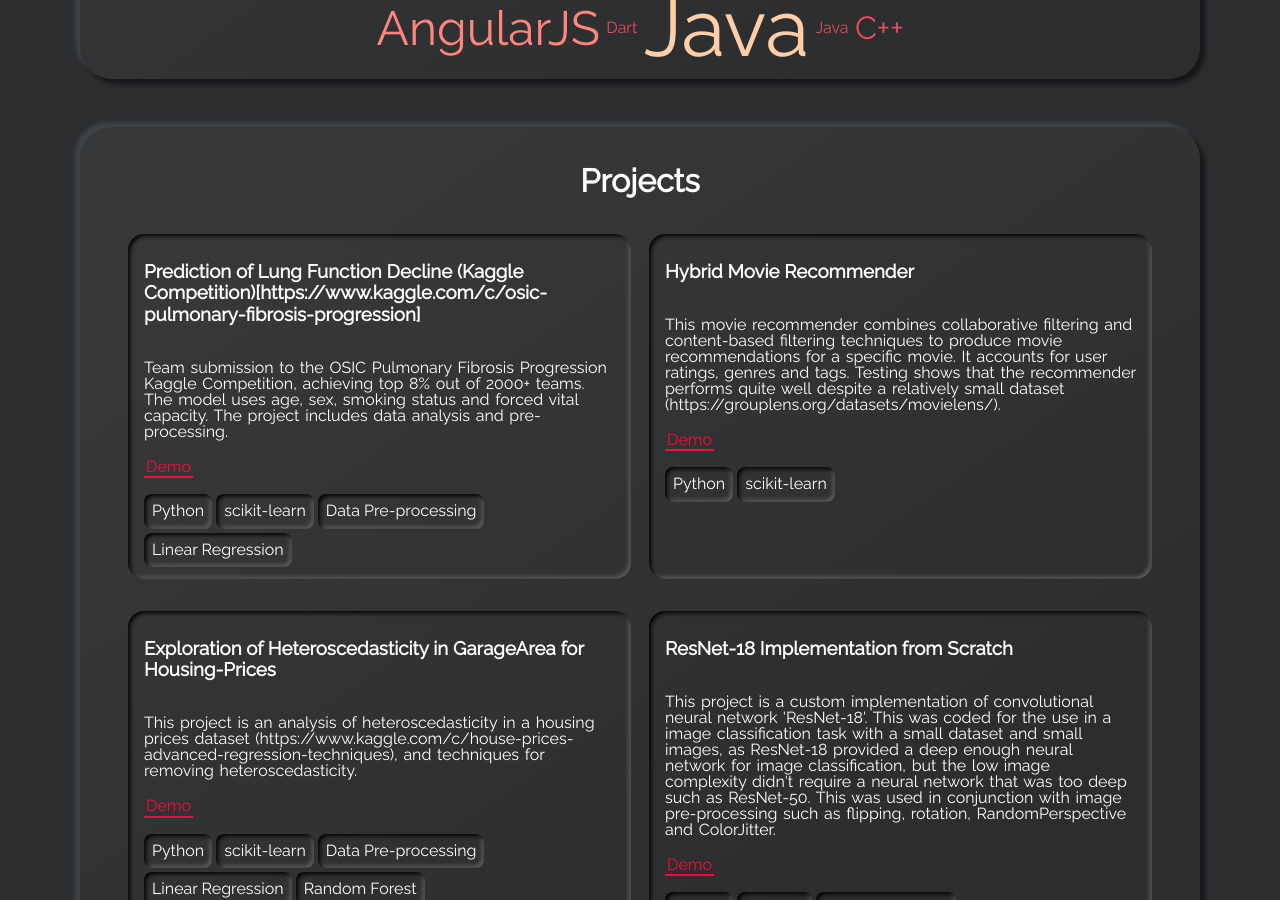
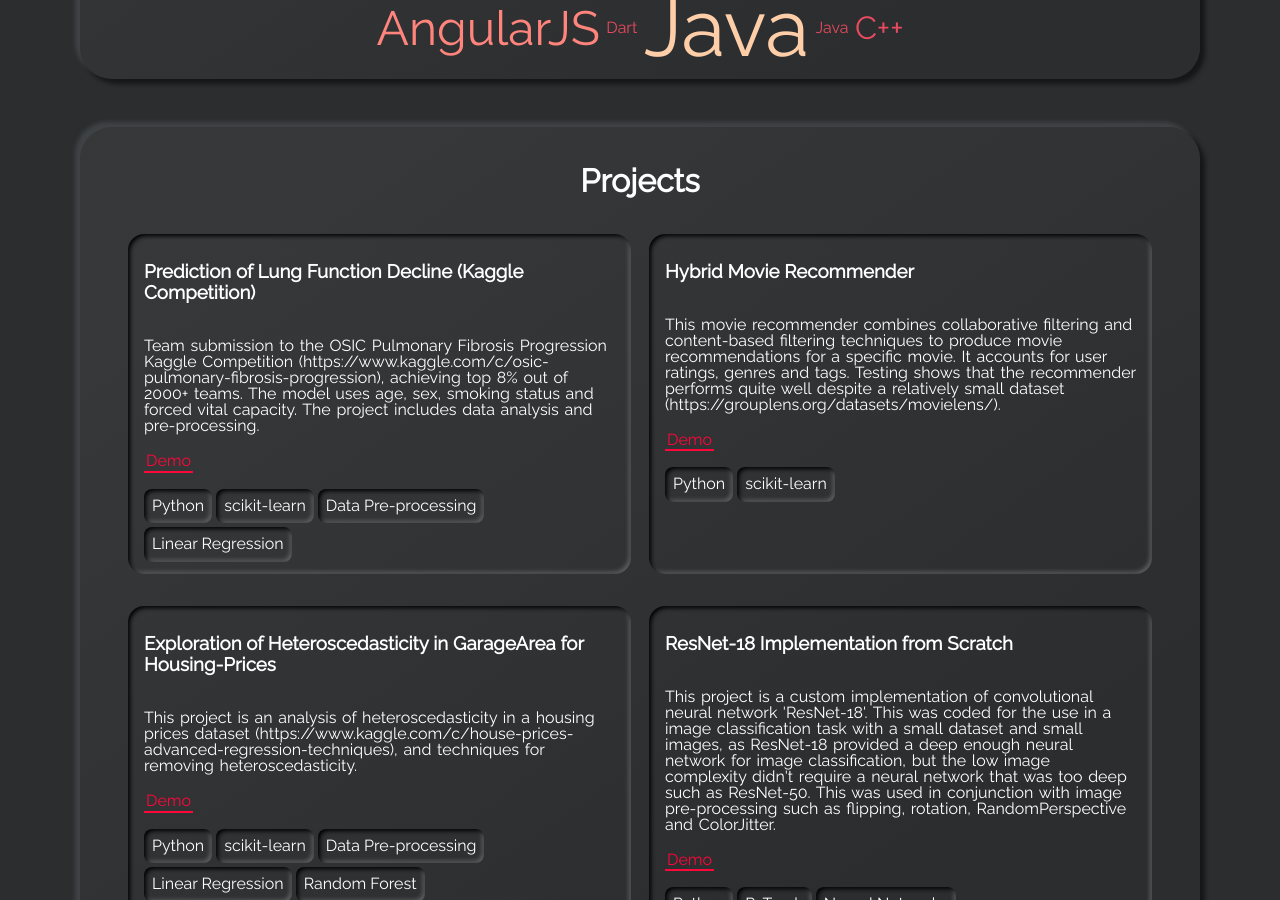
Before and after one commit to maxchen8920/maxchen8920.github.io, a Jekyll site: the page built from index.html, in a window 1280 px wide and 900 px high, scrolled down 1896 px. Built offline with Jekyll 4.4.1, drawn with Linux system fonts in a browser that asks for light colours.

```diff
--- a/_data/projects.yml
+++ b/_data/projects.yml
@@ -13,8 +13,8 @@
 #     - tag: AngularJS
 #     - tag: Node
 
-- name: Prediction of Lung Function Decline (Kaggle Competition)[https://www.kaggle.com/c/osic-pulmonary-fibrosis-progression]
-  descr: "Team submission to the OSIC Pulmonary Fibrosis Progression Kaggle Competition, achieving top 8% out of 2000+ teams. The model uses age, sex, smoking status and forced vital capacity. The project includes data analysis and pre-processing."
+- name: Prediction of Lung Function Decline (Kaggle Competition)
+  descr: "Team submission to the OSIC Pulmonary Fibrosis Progression Kaggle Competition (https://www.kaggle.com/c/osic-pulmonary-fibrosis-progression), achieving top 8% out of 2000+ teams. The model uses age, sex, smoking status and forced vital capacity. The project includes data analysis and pre-processing."
   demo: https://github.com/maxchen8920/OSIC-Pulmonary-Fibrosis-Progression-Notebook
   tags:
     - tag: Python
```
